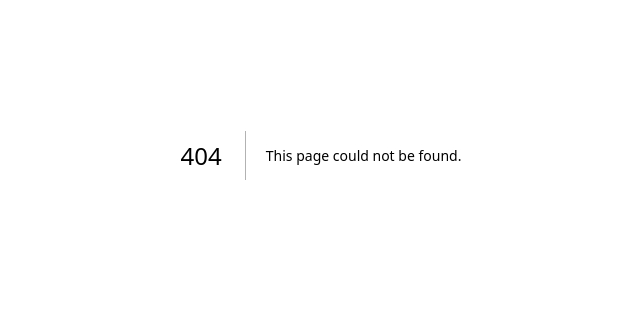
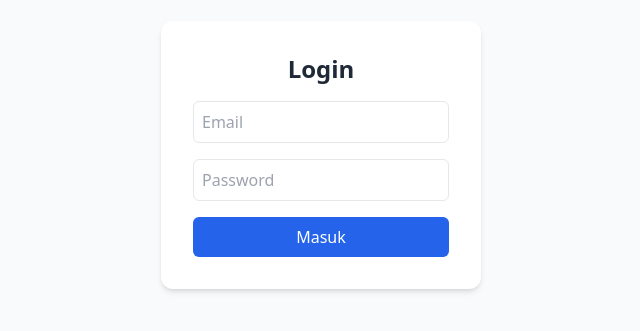
Before and after one commit to novalfikriyansyah-max/finance-track, a Next.js app in the folder frontend/: page /login in a window 1280 px wide. Before the commit this address had no page. Shown: the part 245-576 px from the top of the page, without its empty margins (319-959 px from the left). Built offline with nearby package versions, Linux system fonts and the light colour scheme.

Commit message:
Create login.js

```diff
--- /dev/null
+++ b/frontend/pages/login.js
@@ -0,0 +1,45 @@
+import { useState } from "react";
+
+export default function Login() {
+  const [email, setEmail] = useState("");
+  const [password, setPassword] = useState("");
+
+  const handleLogin = async (e) => {
+    e.preventDefault();
+    const res = await fetch("https://your-backend.onrender.com/api/auth/login", {
+      method: "POST",
+      headers: { "Content-Type": "application/json" },
+      body: JSON.stringify({ email, password }),
+    });
+    const data = await res.json();
+    console.log(data);
+  };
+
+  return (
+    <div className="flex items-center justify-center min-h-screen bg-gray-50">
+      <div className="bg-white p-8 rounded-xl shadow-md w-80">
+        <h2 className="text-2xl font-bold mb-4 text-center text-gray-800">Login</h2>
+        <form onSubmit={handleLogin} className="flex flex-col space-y-4">
+          <input
+            type="email"
+            placeholder="Email"
+            className="border p-2 rounded-md"
+            onChange={(e) => setEmail(e.target.value)}
+          />
+          <input
+            type="password"
+            placeholder="Password"
+            className="border p-2 rounded-md"
+            onChange={(e) => setPassword(e.target.value)}
+          />
+          <button
+            type="submit"
+            className="bg-blue-600 text-white py-2 rounded-md hover:bg-blue-700 transition"
+          >
+            Masuk
+          </button>
+        </form>
+      </div>
+    </div>
+  );
+}
```
